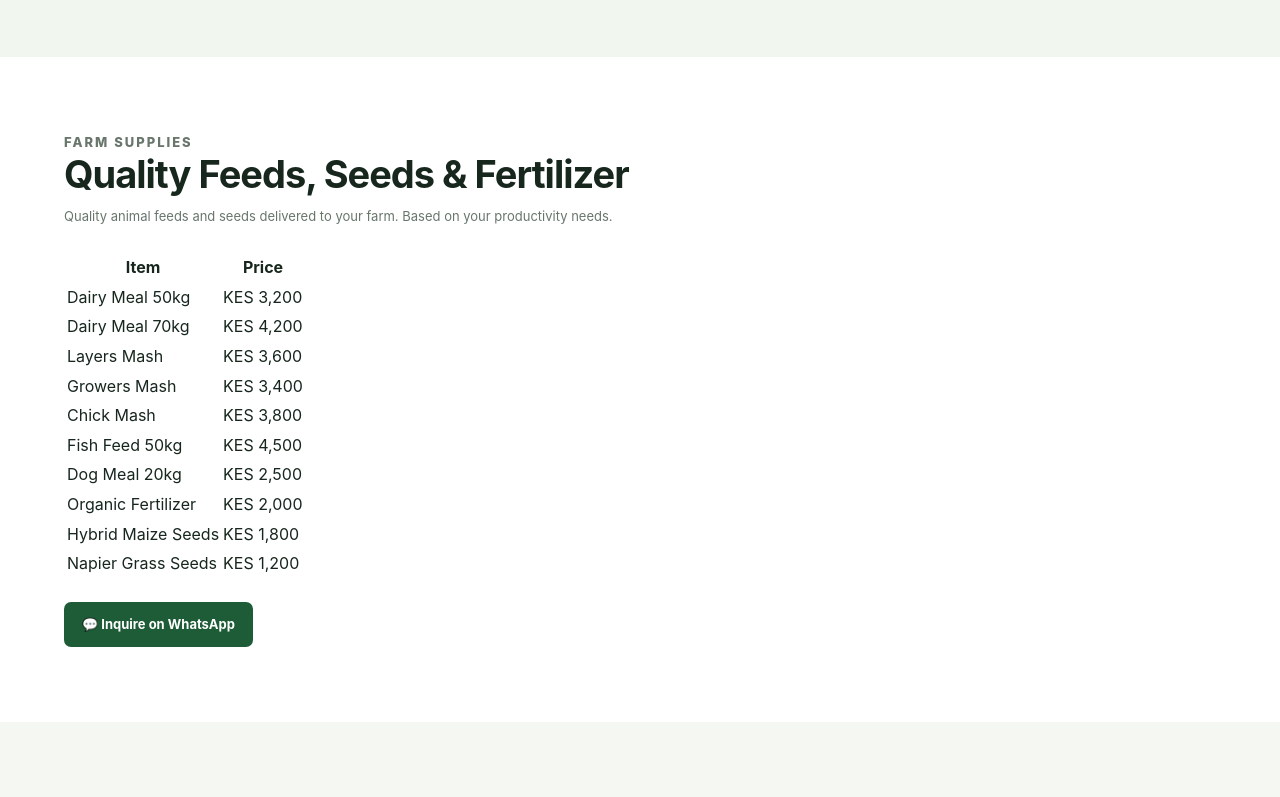
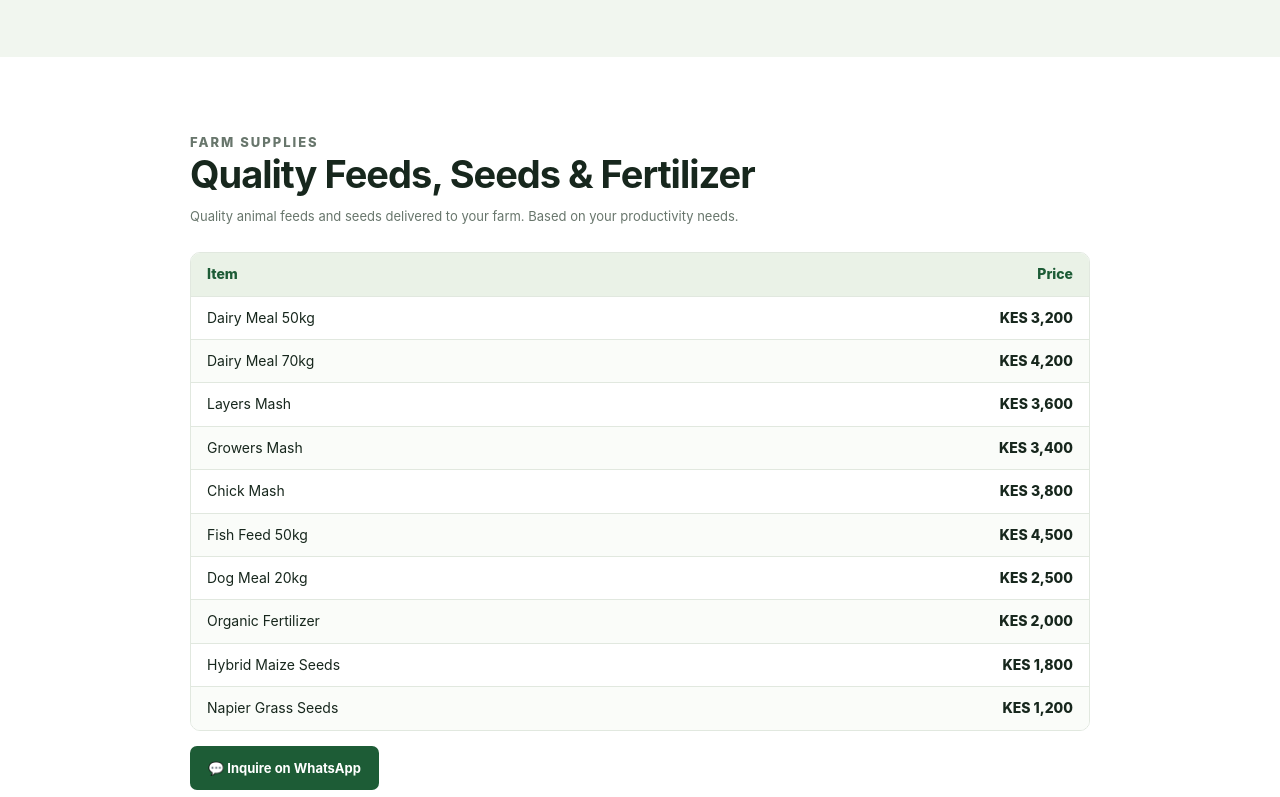
Before and after one commit to vincenkipkirui13-svg/karlo-farm, a website: page index.html in a window 1280 px wide. Shown: the part 4740-5537 px from the top of the page. Drawn offline with Linux system fonts and the light colour scheme; no server answers.

Commit message:
Style compact feeds and seeds price table

```diff
--- a/styles.css
+++ b/styles.css
@@ -352,3 +352,7 @@
   .about-gallery .about-main .card-main-photo-frame{flex-basis:220px!important;height:220px!important;min-height:220px!important}
   .about-gallery .thumb-row{grid-template-columns:repeat(4,minmax(0,1fr))!important}
 }
+
+
+/* Compact feeds, seeds and fertilizer price table directly below About. */
+.feed-table-wrap{max-width:900px}.feed-table-scroll{width:100%;overflow-x:auto;border:1px solid var(--line);border-radius:10px;background:#fff}.feed-price-table{width:100%;border-collapse:collapse;font-size:14px}.feed-price-table th,.feed-price-table td{padding:10px 16px;text-align:left;border-bottom:1px solid var(--line)}.feed-price-table th{background:#eaf2e7;color:var(--green);font-weight:850}.feed-price-table td:last-child,.feed-price-table th:last-child{white-space:nowrap;text-align:right;font-weight:800}.feed-price-table tbody tr:last-child td{border-bottom:0}.feed-price-table tbody tr:nth-child(even){background:#fafcf9}.feed-inquire{margin-top:15px}@media(max-width:680px){.feed-price-table{font-size:13px}.feed-price-table th,.feed-price-table td{padding:9px 12px}}
```
